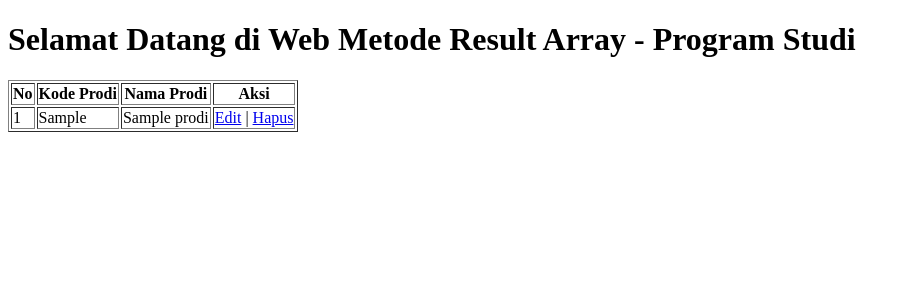
After one commit to taibah733/2310020061_PraktikumWeb2, a CodeIgniter app: page /2310020061/index.php/Prodi in a window 1280 px wide. The commit adds this page. Shown: the top 300 px of the page, without its empty margins (0-910 px from the left). Run offline with CodeIgniter, Linux system fonts and the light colour scheme; tables that the repository leaves empty or names only in its code hold one stand-in row (values such as "Sample post").

Commit message:
saya menambahkan crud prodi

```diff
--- /dev/null
+++ b/application/controllers/prodi.php
@@ -0,0 +1,59 @@
+<?php
+defined('BASEPATH') or exit('No direct script access allowed');
+
+class Prodi extends CI_Controller
+{
+
+    public function __construct()
+    {
+        parent::__construct();
+        // Memuat Model dan Helper yang diperlukan
+        $this->load->model('Prodi_model');
+        $this->load->helper('url');
+        $this->load->helper('form'); // Diperlukan untuk form_open() di View
+    }
+
+    // FUNGSI INDEX: Menampilkan daftar data
+    public function index()
+    {
+        $data['resultarray'] = $this->Prodi_model->get_data();
+        $this->load->view('prodi_view', $data);
+    }
+
+    // FUNGSI EDIT: Menampilkan form dengan data lama
+    public function edit($id_prodi)
+    {
+        $data['prodi'] = $this->Prodi_model->get_prodi_by_id($id_prodi);
+
+        if (empty($data['prodi'])) {
+            show_404();
+        }
+
+        $this->load->view('prodi_edit_view', $data);
+    }
+
+    // FUNGSI UPDATE: Menyimpan data dari form edit
+    public function update()
+    {
+        // Mengambil data dari form POST
+        $id_prodi = $this->input->post('id_prodi');
+        $data_update = array(
+            'kode_prodi' => $this->input->post('kode_prodi'),
+            'nama_prodi' => $this->input->post('nama_prodi')
+        );
+
+        // Memanggil Model untuk update
+        $this->Prodi_model->update_prodi($id_prodi, $data_update);
+
+        // Redirect kembali ke halaman daftar
+        redirect(site_url('Prodi'));
+    }
+
+    // FUNGSI HAPUS: Menghapus data
+    public function hapus($id_prodi)
+    {
+        $this->Prodi_model->delete_prodi($id_prodi);
+        // Redirect kembali ke halaman daftar
+        redirect(site_url('Prodi'));
+    }
+}
--- a/application/models/Mahasiswa_model.php
+++ b/application/models/Mahasiswa_model.php
@@ -29,7 +29,7 @@ class Mahasiswa_model extends CI_Model
     }
     public function metodeRowArray()
     {
-        $query = $this->db->where('id_mahasiswa', 1);
+        $this->db->where('id_mahasiswa', 2);
         $query = $this->db->get('mahasiswa');
         return $query->row_array();
     }
--- a/application/models/Prodi_model.php
+++ b/application/models/Prodi_model.php
@@ -4,43 +4,34 @@ defined('BASEPATH') or exit('No direct script access allowed');
 class Prodi_model extends CI_Model
 {
 
-    // Konstruktor (opsional, tapi baik untuk inisialisasi)
-    public function __construct()
+    // FUNGSI 1: Mengambil semua data untuk ditampilkan di tabel
+    public function get_data()
     {
-        parent::__construct();
-        // Anda bisa memuat database di sini, meskipun biasanya sudah auto-loaded
-        // $this->load->database();
-    }
-    // FUNGSI INI HARUS DITAMBAHKAN
-    public function lihatData()
-    {
-        // Asumsi nama tabel untuk Program Studi adalah 'prodi'
-        // Jika nama tabelnya berbeda, silakan sesuaikan di sini.
+        // Menggunakan nama tabel yang benar: 'prodi'
         $query = $this->db->get('prodi');
-        return $query->result();
-    }
-    // ... (Fungsi-fungsi lain yang mungkin sudah Anda buat)
-
-    /**
-     * Fungsi untuk mengambil semua data program studi dari tabel
-     * Asumsi nama tabel Anda adalah 'prodi'
-     */
-    public function get_all_prodi()
-    {
-        // Menggunakan Active Record dari CodeIgniter
-        $query = $this->db->get('prodi');
-        return $query->result(); // Mengembalikan hasil dalam bentuk array objek
+        return $query->result_array();
     }
 
-    /**
-     * Fungsi untuk mengambil satu data program studi berdasarkan ID
-     */
+    // FUNGSI 2: Mengambil satu baris data berdasarkan ID untuk form Edit
     public function get_prodi_by_id($id_prodi)
     {
-        $this->db->where('id_prodi', $id_prodi); // Asumsi kolom primary key adalah 'id_prodi'
-        $query = $this->db->get('prodi');
-        return $query->row(); // Mengembalikan satu baris hasil dalam bentuk objek
+        $this->db->where('id_prodi', $id_prodi);
+        return $this->db->get('prodi')->row_array();
     }
 
-    // Anda bisa menambahkan fungsi CRUD (Insert, Update, Delete) lainnya di sini
+    // FUNGSI 3: Menyimpan data yang diperbarui dari form Edit
+    public function update_prodi($id_prodi, $data)
+    {
+        $this->db->where('id_prodi', $id_prodi);
+        $this->db->update('prodi', $data);
+        return TRUE;
+    }
+
+    // FUNGSI 4: Menghapus data berdasarkan ID
+    public function delete_prodi($id_prodi)
+    {
+        $this->db->where('id_prodi', $id_prodi);
+        $this->db->delete('prodi');
+        return TRUE;
+    }
 }
--- a/application/views/mahasiswa_edit.php
+++ b/application/views/mahasiswa_edit.php
@@ -15,6 +15,9 @@
         <label for="nama_mhs">Nama Mahasiswa</label>
         <input type="text" name="nama_mhs" value="<?php echo $mahasiswa->nama_mhs ?>"><br>
         <input type="submit" value="Perbaharui">
+        <button type="submit">Simpan Perubahan</button>
+        <a href="<?php echo site_url('Prodi'); ?>">Batal</a>
+
     </form>
 </body>
 
--- /dev/null
+++ b/application/views/prodi_view.php
@@ -0,0 +1,43 @@
+<!DOCTYPE html>
+<html lang="en">
+
+<head>
+    <meta charset="utf-8">
+    <title>Daftar Program Studi</title>
+</head>
+
+<body>
+
+    <h1>Selamat Datang di Web Metode Result Array - Program Studi</h1>
+
+    <table border="1">
+        <thead>
+            <tr>
+                <th>No</th>
+                <th>Kode Prodi</th>
+                <th>Nama Prodi</th>
+                <th>Aksi</th>
+            </tr>
+        </thead>
+        <tbody>
+            <?php $no = 1; ?>
+            <?php
+            foreach ($resultarray as $row):
+            ?>
+                <tr>
+                    <td><?php echo $no++; ?></td>
+                    <td><?php echo $row['kode_prodi']; ?></td>
+                    <td><?php echo $row['nama_prodi']; ?></td>
+
+                    <td>
+                        <a href="<?php echo site_url('Prodi/edit/' . $row['id_prodi']); ?>">Edit</a> |
+                        <a href="<?php echo site_url('Prodi/hapus/' . $row['id_prodi']); ?>" onclick="return confirm('Anda yakin ingin menghapus data ini?')">Hapus</a>
+                    </td>
+                </tr>
+            <?php endforeach; ?>
+        </tbody>
+    </table>
+
+</body>
+
+</html>
```
Also changed, not shown: application/views/prodi_edit_view.php (added, +32 -0 lines), application/views/rowarray_view.php (added, +12 -0 lines).
